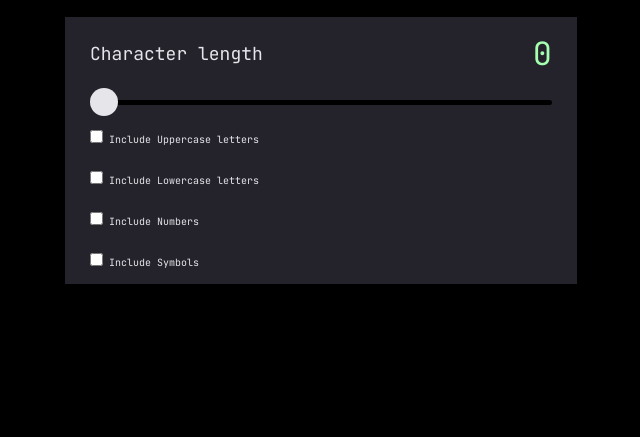
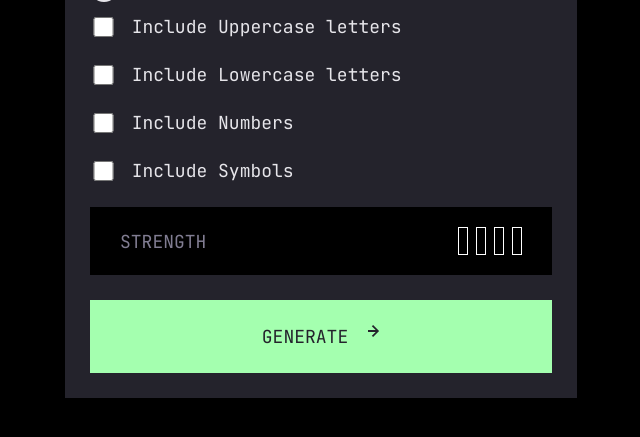
Before and after one commit to AssSam7/fem-password-generator, a website: page index.html in a window 1280 px wide. Shown: the part 319-756 px from the top of the page, without its empty margins (319-959 px from the left). Drawn offline with Linux system fonts and the light colour scheme.

Commit message:
Finishing the design part

```diff
--- a/app.js
+++ b/app.js
@@ -6,7 +6,7 @@ const includeNumCharsInput = document.querySelector("#includeNumbers");
 const includeSymbolsInput = document.querySelector("#includeSymbols");
 const charLengthInput = document.querySelector("#charLength");
 const charLengthValueEl = document.querySelector(".char_length--value");
-const submitBtn = document.querySelector("#submitBtn");
+const submitBtn = document.querySelector("#submit-btn");
 
 /* Necessary variables */
 const upperCaseAlphabets = [...Array(26).keys()].map((i) =>
--- a/index.html
+++ b/index.html
@@ -57,7 +57,7 @@
             <div class="char_length--label">Character length</div>
             <p class="char_length--value">0</p>
           </div>
-          <input type="range" value="0" min="1" max="20" id="charLength" />
+          <input type="range" value="0" min="0" max="20" id="charLength" />
           <label class="include_uppercase_chars">
             <input type="checkbox" id="includeUppercase" />
             <span>Include Uppercase letters</span>
@@ -74,6 +74,22 @@
             <input type="checkbox" id="includeSymbols" />
             <span>Include Symbols</span>
           </label>
+          <div class="password_strength">
+            <div class="password_strength--label">Strength</div>
+            <div class="password_strength--content">
+              <div class="strength_type"></div>
+              <div class="strength_indicator">
+                <p></p>
+                <p></p>
+                <p></p>
+                <p></p>
+              </div>
+            </div>
+          </div>
+          <button id="submit-btn">
+            <span>Generate</span
+            ><img src="assets/bx_arrow-to-left.svg" alt="Arrow to left" />
+          </button>
         </div>
       </main>
     </div>
--- a/scss/_layout.scss
+++ b/scss/_layout.scss
@@ -58,10 +58,48 @@
           font-size: map-get($map: $font-sizes-map, $key: "heading-large");
         }
       }
+
+      .password_strength {
+        background: #000;
+        padding: 2rem 3rem;
+
+        display: flex;
+        justify-content: space-between;
+        align-items: center;
+
+        &--label {
+          font-size: map-get($map: $font-sizes-map, $key: "body");
+          color: $color-grey;
+          text-transform: uppercase;
+        }
+
+        &--content {
+          display: flex;
+          align-items: center;
+          gap: 1rem;
+
+          .strength_type {
+            font-size: map-get($map: $font-sizes-map, $key: "heading-medium");
+            color: $color-light-white;
+          }
+
+          .strength_indicator {
+            display: flex;
+            gap: 8px;
+
+            p {
+              width: 10px;
+              height: 28px;
+              border: 1.3px solid #fff;
+            }
+          }
+        }
+      }
     }
   }
 }
 
+/* Icon Styles */
 .icon {
   &__copy {
     cursor: pointer;
@@ -72,6 +110,7 @@
   }
 }
 
+/* Input Range Styles */
 input[type="range"] {
   -webkit-appearance: none;
   background: #000;
@@ -82,6 +121,7 @@ input[type="range"] {
   background-repeat: no-repeat;
 }
 
+/******** Chrome, Safari ********/
 input[type="range"]::-webkit-slider-thumb {
   -webkit-appearance: none; /* clear browser thumb */
   width: 28px;
@@ -118,3 +158,63 @@ input[type="range"]::-moz-range-thumb {
     border: 1px solid $color-primary;
   }
 }
+
+/* Input Checkbox Styles */
+input[type="checkbox"] {
+  width: 2em;
+  height: 2rem;
+  accent-color: $color-primary;
+}
+
+label {
+  display: flex;
+  align-items: center;
+  gap: 1.5rem;
+
+  span {
+    font-size: map-get($map: $font-sizes-map, $key: "body");
+    color: $color-light-white;
+  }
+}
+
+/* Submit Button Styles */
+#submit-btn {
+  margin-bottom: 1rem;
+  border: 0;
+  outline: none;
+  cursor: pointer;
+  padding: 2.5rem 0;
+  font-size: map-get($map: $font-sizes-map, $key: "body");
+  font-family: inherit;
+  color: $color-dark-grey;
+  text-transform: uppercase;
+  background-color: $color-primary;
+
+  display: flex;
+  justify-content: center;
+  gap: 2rem;
+
+  &:hover {
+    background-color: transparent;
+    border: 1.5px solid $color-primary;
+    color: $color-primary;
+  }
+
+  &:hover img {
+    filter: invert(0.7);
+  }
+}
+
+/* Color Classes for Strength Indicators */
+.strength-strong {
+  background-color: $color-primary;
+}
+.strength-medium {
+  background-color: $color-strength-medium;
+}
+.strength-weak {
+  background-color: $color-strength-weak;
+}
+.strength-tooweak {
+  background-color: $color-strength-tooweak;
+}
```
Also changed, not shown: style.css, 1 other file.
